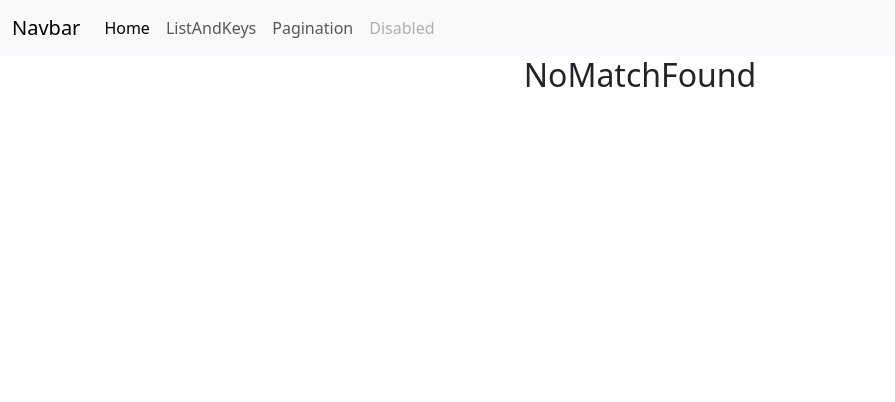
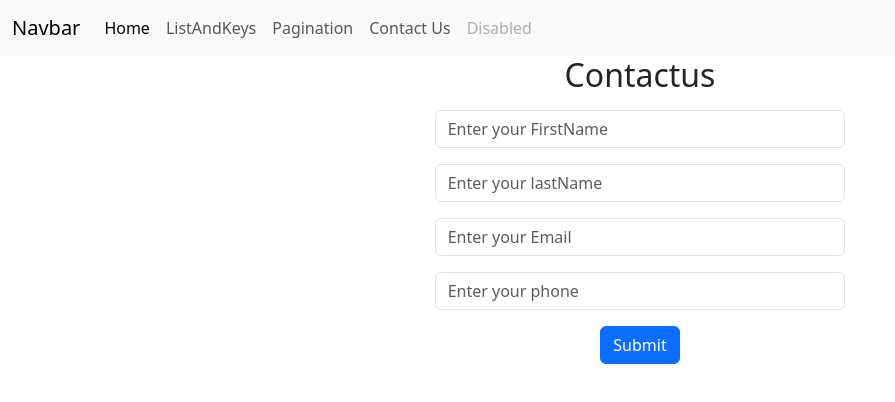
Before and after one commit to Chaitanyatraining/0210-react, a React (Create React App) app: page /contactus in a window 1280 px wide. Shown: the top 402 px of the page, without its empty margins (0-895 px from the left). Built offline with nearby package versions, Linux system fonts and the light colour scheme.

Commit message:
form validation

```diff
--- a/src/Components/Contactus.jsx
+++ b/src/Components/Contactus.jsx
@@ -1,18 +1,130 @@
 import React, { Component } from 'react'
 
 class Contactus extends Component {
+
+  state = {
+    firstName: '',
+    lastName: '',
+    email: '',
+    phone: '',
+    firstNameErr: '',
+    lastNameErr: '',
+    emailErr: '',
+    phoneErr: ''
+  }
+
+  handleSubmit = (e) => {
+    e.preventDefault()
+    this.validateForm()
+  }
+
+  // firstname < 4
+  // lastName < 1
+  // email include with '@'
+  // phone should have 10 digits
+
+  validateForm = () => {
+    let firstNameError = '';
+    let lastNameError = '';
+    let emailError = '';
+    let phoneError = '';
+
+    if (this.state.firstName.length <= 4) {
+      firstNameError = 'FirstName should be atleast 4 chars'
+    }
+
+    if (this.state.lastName.length <= 1) {
+      lastNameError = 'lastName should be atleast 1 chars'
+    }
+
+    if (!this.state.email.includes('@')) {
+      emailError = 'Enter a valid email'
+    }
+
+    if (this.state.phone.length != 10) {
+      phoneError = 'Enter a valid number'
+    }
+
+    if (firstNameError || lastNameError || emailError || phoneError) {
+      this.setState({ firstNameErr: firstNameError, lastNameErr: lastNameError, emailErr: emailError, phoneErr: phoneError })
+    } else {
+      this.setState({ firstNameErr: firstNameError, lastNameErr: lastNameError, emailErr: emailError, phoneErr: phoneError })
+    }
+
+  }
+
+  handleChange = (e) => {
+    const { name, value } = e.target
+    this.setState({ [name]: value })
+
+    console.log(this.state)
+  }
+
   render() {
     return (
       <div>
         <h2>Contactus</h2>
-        <form>
-            {/*
-                firstname
-                lastname
-                email
-                contact
-            */}
-        </form>
+        <div className='row'>
+          <div className='col-md-4'></div>
+          <div className='col-md-4'>
+            <form>
+              <div className='mt-2'>
+                <input
+                  type='text'
+                  placeholder='Enter your FirstName'
+                  name='firstName'
+                  className='form-control'
+                  value={this.state.firstName}
+                  onChange={(e) => { this.handleChange(e) }}
+                />
+                <p className='text-danger'>{this.state.firstNameErr}</p>
+              </div>
+              <div className='mt-2'>
+                <input
+                  type='text'
+                  placeholder='Enter your lastName'
+                  name='lastName'
+                  className='form-control'
+                  value={this.state.lastName}
+                  onChange={(e) => { this.handleChange(e) }}
+                />
+                <p className='text-danger'>{this.state.lastNameErr}</p>
+
+              </div>
+              <div className='mt-2'>
+                <input
+                  type='email'
+                  placeholder='Enter your Email'
+                  name='email'
+                  className='form-control'
+                  value={this.state.email}
+                  onChange={(e) => { this.handleChange(e) }}
+                />
+                <p className='text-danger'>{this.state.emailErr}</p>
+
+              </div>
+              <div className='mt-2'>
+                <input
+                  type='number'
+                  placeholder='Enter your phone'
+                  name='phone'
+                  className='form-control'
+                  value={this.state.phone}
+                  onChange={(e) => { this.handleChange(e) }}
+                />
+                <p className='text-danger'>{this.state.phoneErr}</p>
+
+              </div>
+
+              <div className='mt-3'>
+                <button className='btn btn-primary'
+                  onClick={(e) => { this.handleSubmit(e) }}
+                >Submit</button>
+              </div>
+            </form>
+          </div>
+          <div className='col-md-4'></div>
+        </div>
       </div>
 
     )
--- a/src/Components/Navbar.js
+++ b/src/Components/Navbar.js
@@ -22,6 +22,9 @@ const Navbar = () => {
                                 <Link to='pagination' class="nav-link">Pagination</Link>
                             </li>
                             <li class="nav-item">
+                                <Link to='contactus' class="nav-link">Contact Us</Link>
+                            </li>
+                            <li class="nav-item">
                                 <a class="nav-link disabled" href="#" tabindex="-1" aria-disabled="true">Disabled</a>
                             </li>
                         </ul>
--- a/src/Components/Routing/Routing.js
+++ b/src/Components/Routing/Routing.js
@@ -4,6 +4,7 @@ import Home from '../Home'
 import Listskeys from '../Listskeys'
 import Pagination from '../Pagination'
 import NoMatchFound from '../NoMatchFound'
+import Contactus from '../Contactus'
 
 const Routing = () => {
   return (
@@ -11,6 +12,7 @@ const Routing = () => {
         <Route path='/' element={<Home />} />
         <Route path='/listandkeys' element={<Listskeys />} />
         <Route path='/pagination' element={<Pagination />} />
+        <Route path='/contactus' element={<Contactus />} />
         <Route path='/*' element={<NoMatchFound />} />
     </Routes>
   )
```
